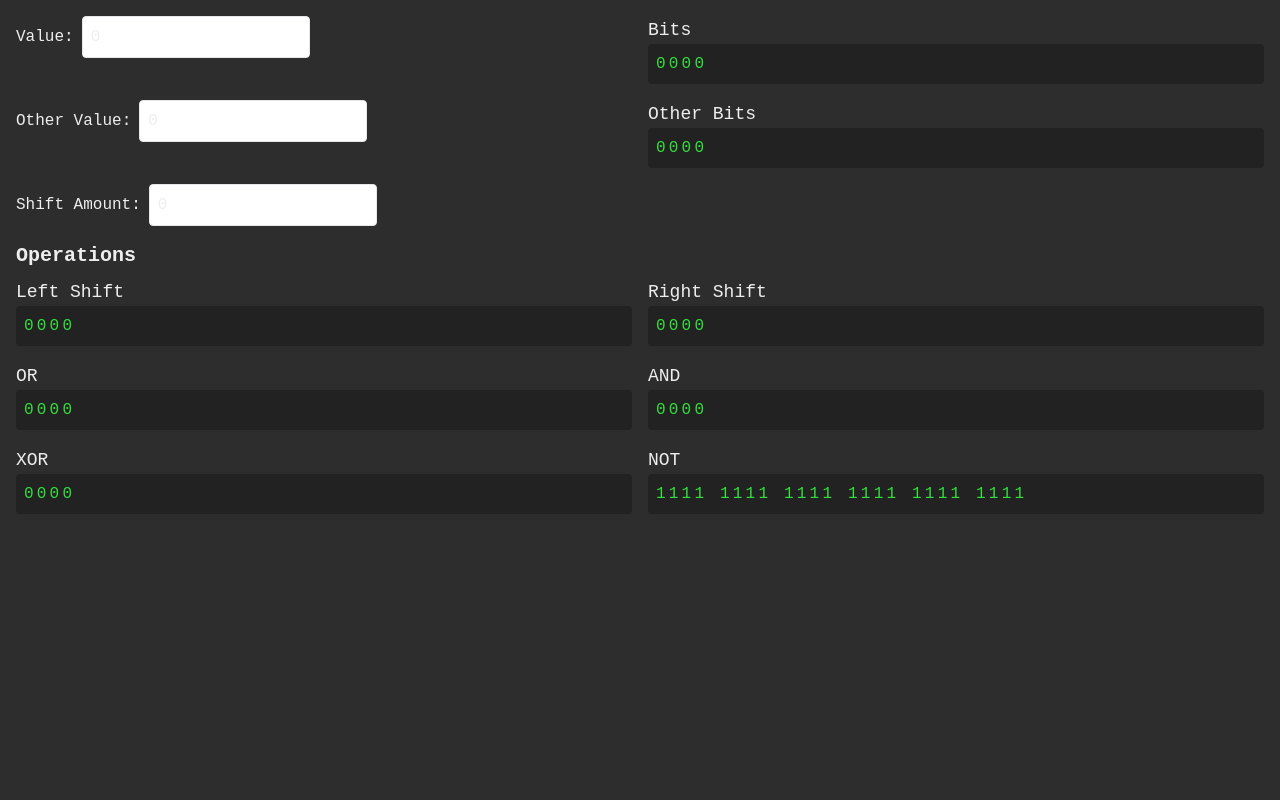
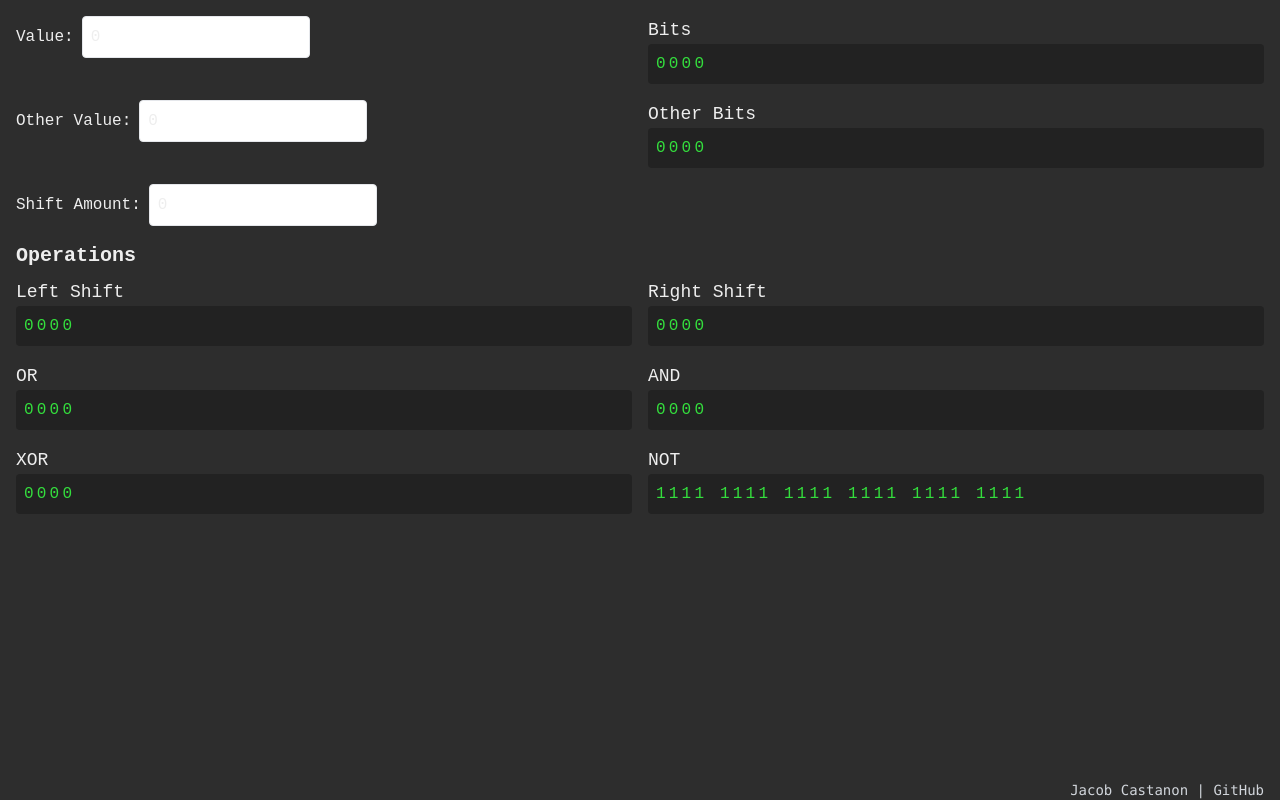
Before and after one commit to jacastanon01/BitVisualWise, a React (Vite) app: page / in a window 1280 px wide. Built offline with nearby package versions, Linux system fonts and the light colour scheme.

Commit message:
added footer

```diff
--- a/src/App.tsx
+++ b/src/App.tsx
@@ -1,4 +1,5 @@
 import BitwiseVisualizer from './components/BitwiseVisualizer';
+import Footer from './components/Footer';
 
 function App() {
   return (
@@ -6,6 +7,7 @@
       <div className='container p-4 mx-auto'>
         <h1 className='text-4xl text'></h1>
         <BitwiseVisualizer />
+        <Footer />
       </div>
     </main>
   );
--- /dev/null
+++ b/src/components/Footer.tsx
@@ -0,0 +1,20 @@
+function Footer() {
+  return (
+    <footer className='fixed bottom-0 right-0 w-full font-mono'>
+      <div className='container mx-auto flex justify-end px-4'>
+        <p className='text-sm text-gray-300'>
+          Jacob Castanon |{' '}
+          <a
+            className='hover:text-shellgreen hover:transition-colors duration-700'
+            href='https://github.com/jacastanon01'
+            target='_blank'
+          >
+            GitHub
+          </a>
+        </p>
+      </div>
+    </footer>
+  );
+}
+
+export default Footer;
```
